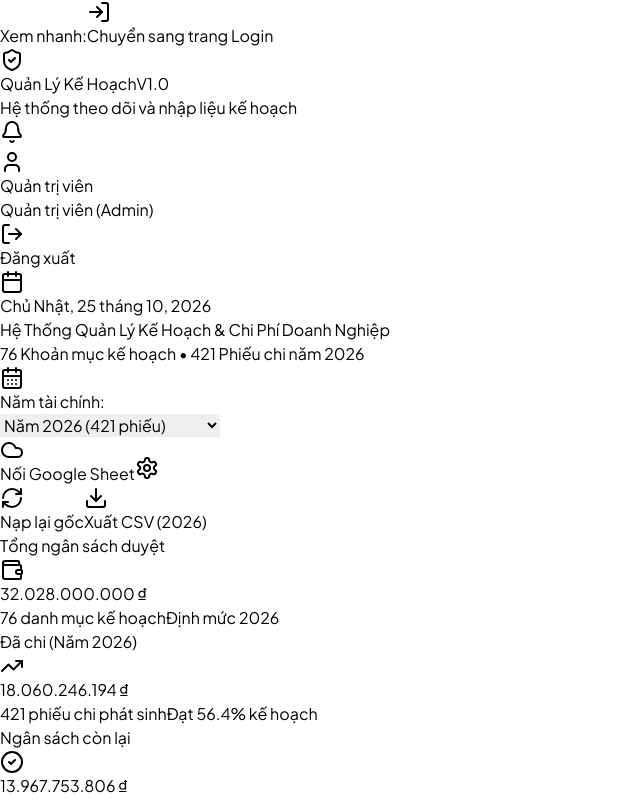
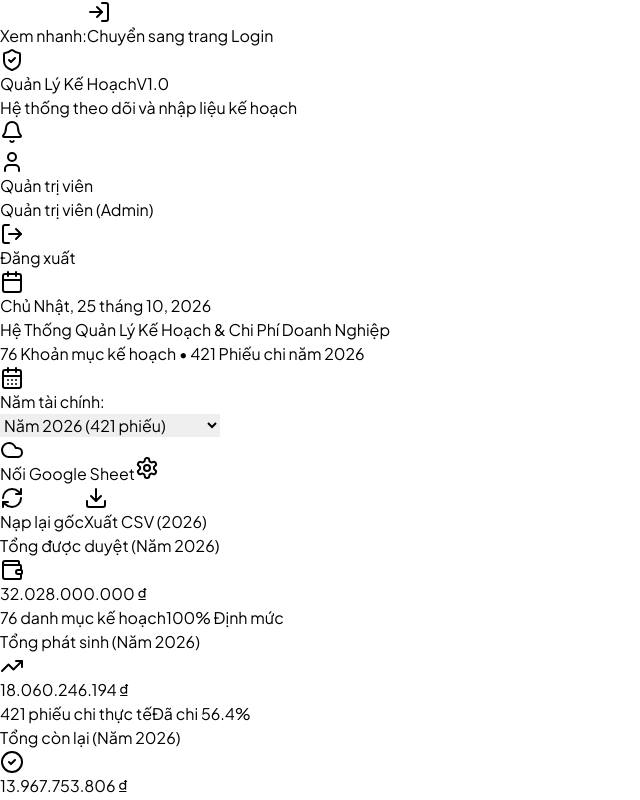
Before and after one commit to hhminh71/quan-ly-ke-hoach, a React (Vite) app: page / in a window 1280 px wide. Both pictures are taken after a click on the button "Đăng nhập". Shown: the top 800 px of the page, without its empty margins (0-640 px from the left). Built offline with nearby package versions, Linux system fonts and the light colour scheme; the HTML template or start-up script is replaced by a standard one.

Commit message:
feat: Add prominent approved, spent, and remaining totals with amount and percentage

```diff
--- a/src/components/StatCards.jsx
+++ b/src/components/StatCards.jsx
@@ -27,36 +27,44 @@ export default function StatCards({ transactions = [], budgets = [], selectedYea
 
   const yearLabel = selectedYear === 'ALL' ? 'Toàn bộ' : `Năm ${selectedYear}`;
 
+  const remainingPercent = totalApproved > 0 ? (remainingBudget / totalApproved) * 100 : 0;
+
   const stats = [
     {
-      title: 'Tổng ngân sách duyệt',
+      title: `Tổng được duyệt (${yearLabel})`,
       value: formatCurrency(totalApproved),
       description: `${budgets.length} danh mục kế hoạch`,
       icon: Wallet,
       color: 'blue',
-      badge: selectedYear === 'ALL' ? 'Tổng định mức' : `Định mức ${selectedYear}`,
+      badge: '100% Định mức',
+      progress: 100,
+      progressColor: 'bg-blue-600',
       bgGradient: 'from-blue-500/10 to-indigo-500/5',
       iconBg: 'bg-blue-600 text-white',
     },
     {
-      title: `Đã chi (${yearLabel})`,
+      title: `Tổng phát sinh (${yearLabel})`,
       value: formatCurrency(totalAmount),
-      description: `${totalCount.toLocaleString('vi-VN')} phiếu chi phát sinh`,
+      description: `${totalCount.toLocaleString('vi-VN')} phiếu chi thực tế`,
       icon: TrendingUp,
       color: 'emerald',
-      badge: `Đạt ${percentExecuted.toFixed(1)}% kế hoạch`,
+      badge: `Đã chi ${percentExecuted.toFixed(1)}%`,
+      progress: Math.min(percentExecuted, 100),
+      progressColor: percentExecuted > 100 ? 'bg-rose-500' : percentExecuted > 80 ? 'bg-amber-500' : 'bg-emerald-500',
       bgGradient: 'from-emerald-500/10 to-teal-500/5',
       iconBg: 'bg-emerald-600 text-white',
     },
     {
-      title: 'Ngân sách còn lại',
+      title: `Tổng còn lại (${yearLabel})`,
       value: formatCurrency(remainingBudget),
-      description: remainingBudget >= 0 ? `Hạn mức khả dụng ${yearLabel}` : 'Cảnh báo vượt định mức',
+      description: remainingBudget >= 0 ? `Dự trữ khả dụng ${yearLabel}` : 'Cảnh báo vượt ngân sách',
       icon: remainingBudget >= 0 ? CheckCircle2 : ShieldAlert,
-      color: remainingBudget >= 0 ? 'amber' : 'rose',
-      badge: `${(100 - percentExecuted).toFixed(1)}% dự trữ`,
-      bgGradient: remainingBudget >= 0 ? 'from-amber-500/10 to-orange-500/5' : 'from-rose-500/10 to-pink-500/5',
-      iconBg: remainingBudget >= 0 ? 'bg-amber-600 text-white' : 'bg-rose-600 text-white',
+      color: remainingBudget >= 0 ? 'emerald' : 'rose',
+      badge: remainingBudget >= 0 ? `Còn lại ${remainingPercent.toFixed(1)}%` : `Vượt ${Math.abs(remainingPercent).toFixed(1)}%`,
+      progress: Math.max(0, Math.min(remainingPercent, 100)),
+      progressColor: remainingBudget >= 0 ? 'bg-emerald-500' : 'bg-rose-500',
+      bgGradient: remainingBudget >= 0 ? 'from-amber-500/10 to-emerald-500/5' : 'from-rose-500/10 to-pink-500/5',
+      iconBg: remainingBudget >= 0 ? 'bg-emerald-600 text-white' : 'bg-rose-600 text-white',
     },
     {
       title: 'Nhân sự thực hiện',
@@ -65,6 +73,7 @@ export default function StatCards({ transactions = [], budgets = [], selectedYea
       icon: Users,
       color: 'purple',
       badge: 'Đang hoạt động',
+      progress: null,
       bgGradient: 'from-purple-500/10 to-pink-500/5',
       iconBg: 'bg-purple-600 text-white',
     },
@@ -80,7 +89,7 @@ export default function StatCards({ transactions = [], budgets = [], selectedYea
             className={`p-5 rounded-2xl bg-white border border-slate-200/80 shadow-xs hover:shadow-md transition-shadow relative overflow-hidden bg-gradient-to-br ${stat.bgGradient}`}
           >
             <div className="flex items-center justify-between">
-              <span className="text-xs font-medium text-slate-500 uppercase tracking-wider">
+              <span className="text-xs font-semibold text-slate-500 uppercase tracking-wider">
                 {stat.title}
               </span>
               <div className={`w-9 h-9 rounded-xl flex items-center justify-center shadow-xs ${stat.iconBg}`}>
@@ -89,15 +98,35 @@ export default function StatCards({ transactions = [], budgets = [], selectedYea
             </div>
 
             <div className="mt-3">
-              <div className="text-xl sm:text-2xl font-bold text-slate-900 tracking-tight">
+              <div className="text-xl sm:text-2xl font-black text-slate-900 tracking-tight font-mono">
                 {stat.value}
               </div>
-              <div className="flex items-center justify-between mt-2 text-xs">
-                <span className="text-slate-500 truncate max-w-[140px]">{stat.description}</span>
-                <span className="font-medium text-slate-700 bg-white/80 px-2 py-0.5 rounded-full border border-slate-200/60 shadow-2xs">
+              <div className="flex items-center justify-between mt-2.5 text-xs">
+                <span className="text-slate-500 truncate max-w-[140px] font-medium">{stat.description}</span>
+                <span className={`font-bold px-2 py-0.5 rounded-full border shadow-2xs ${
+                  idx === 0
+                    ? 'bg-blue-50 text-blue-700 border-blue-200'
+                    : idx === 1
+                    ? 'bg-emerald-50 text-emerald-700 border-emerald-200'
+                    : idx === 2
+                    ? stat.progressColor.includes('rose')
+                      ? 'bg-rose-50 text-rose-700 border-rose-200'
+                      : 'bg-emerald-50 text-emerald-700 border-emerald-200'
+                    : 'bg-purple-50 text-purple-700 border-purple-200'
+                }`}>
                   {stat.badge}
                 </span>
               </div>
+
+              {/* Progress bar */}
+              {stat.progress !== null && (
+                <div className="w-full bg-slate-100 rounded-full h-1.5 mt-3 overflow-hidden">
+                  <div
+                    className={`h-full transition-all duration-500 rounded-full ${stat.progressColor}`}
+                    style={{ width: `${stat.progress}%` }}
+                  ></div>
+                </div>
+              )}
             </div>
           </div>
         );
--- a/src/pages/DashboardPage.jsx
+++ b/src/pages/DashboardPage.jsx
@@ -365,6 +365,7 @@ export default function DashboardPage({ user }) {
           <div className="lg:col-span-7 xl:col-span-8">
             <TransactionList
               transactions={yearTransactions}
+              budgets={budgets}
               onDeleteTransaction={handleDeleteTransaction}
               selectedYear={selectedYear}
             />
@@ -389,6 +390,7 @@ export default function DashboardPage({ user }) {
       {activeTab === 'TRANSACTIONS' && (
         <TransactionList
           transactions={yearTransactions}
+          budgets={budgets}
           onDeleteTransaction={handleDeleteTransaction}
           selectedYear={selectedYear}
         />
```
Also changed, not shown: src/components/TransactionList.jsx (+132 -8 lines).
